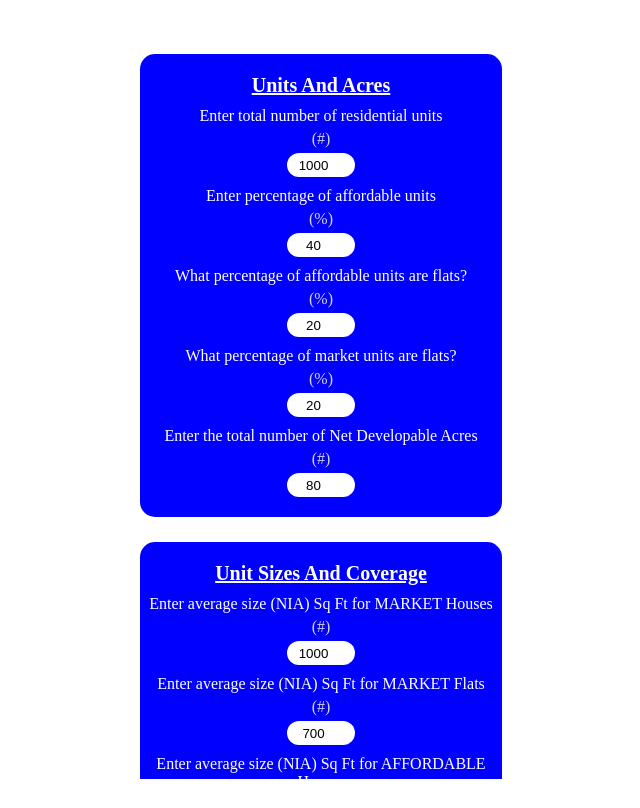
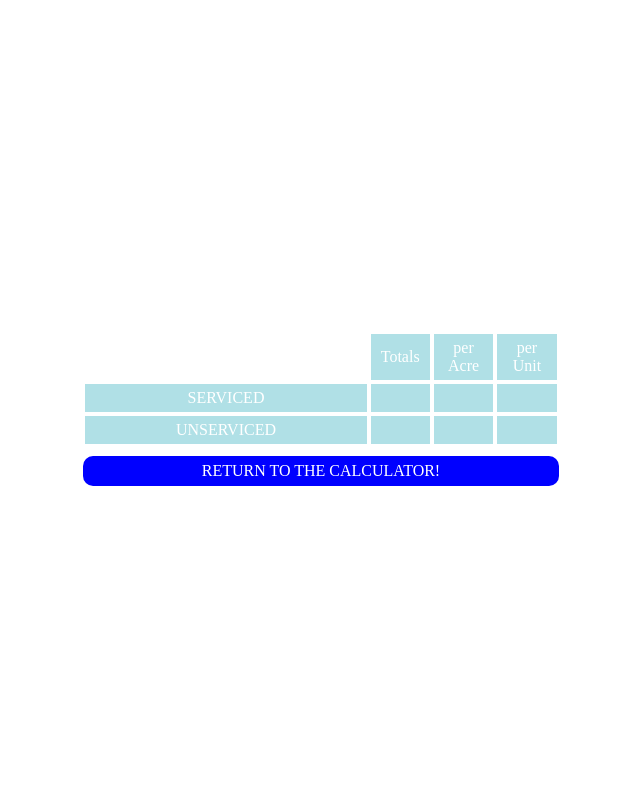
Before and after one commit to tb38r/land-value-calculator, a website: page src/index.html in a window 1280 px wide. Shown: the whole page, without its empty margins (319-959 px from the left). Drawn offline with Linux system fonts and the light colour scheme.

Commit message:
table done?

```diff
--- a/src/assets/index.css
+++ b/src/assets/index.css
@@ -39,7 +39,7 @@ input {
 }
 
 #myForm {
-  display: flex;
+  display: none;
   justify-content: center;
 }
 
@@ -96,12 +96,11 @@ input {
 }
 
 .result {
-  display: none;
+  display: flex;
   justify-content: center;
   position: fixed;
-  height: 200px;
+  height: 300px;
   width: 500px;
-  background-color: pink;
   border-radius: 20px;
 }
 
@@ -121,7 +120,7 @@ input {
 
 .table {
   display: grid;
-  grid-template-columns: 60% 1fr 1fr;
+  grid-template-columns: 60% 1fr 1fr 1fr;
   width: 99%;
   padding: 10px;
 }
@@ -135,11 +134,29 @@ padding: 5px;
 .back-button{
   background-color: blue;
   width: 99%;
-  height: 30px;
+  height:30px;
     display: flex;
   align-items: center;
   justify-content: center;
   cursor: pointer;
   border-radius: 10px;
+  text-transform:uppercase;
 
 }
+
+#empty-row{
+background: white;
+}
+
+#table-header{
+  display: flex;
+  justify-content: center;
+  align-items: center;
+}
+
+#table-row-title{
+  display: flex;
+  justify-content: center;
+  align-items: center;
+
+}
--- a/src/index.html
+++ b/src/index.html
@@ -235,7 +235,7 @@
               <input type="number" name="estimated planning costs" class="input-response" value=1000000  />
             </div>
           </div>
-          <button class="submit-button">SUBMIT</button>
+          <button class="submit-button">GET RESULTS!</button>
         </form>
 
 
@@ -245,17 +245,23 @@
         <div class="result">
           <div class="result-body">
             <div class="table">
-              <div>Row 1</div>
-              <div>1.00</div>
-              <div>Description</div>
+              <div id="empty-row" ></div>
+              <div id= "table-header">Totals</div>
+              <div>per Acre</div>
+              <div>per Unit</div>
 
-                <div>Row 2</div>
-              <div>2.00</div>
-              <div>1st Row</div>
 
-                <div>Row 3</div>
-              <div>3.00</div>
-              <div>2nd Row</div>
+              <div id="table-row-title">SERVICED</div>
+              <div id="serviced-total"></div>
+              <div id="serviced-acre"></div>
+              <div id= "serviced-unit"></div>
+
+
+                <div id="table-row-title">UNSERVICED</div>
+                <div id="unserviced-total"></div>
+                <div id="unserviced-acre"></div>
+                <div id= "unserviced-unit"></div>
+
 
              </div>
 
@@ -396,6 +402,25 @@ let totalUnservicedLandValCost = Math.ceil(totalUnserviced['Estimated Unserviced
 let totalUnservicedPerAcre = Math.ceil(totalUnservicedLandValCost/formResults['net developable acres'])
 let totalUnservicedPerUnit = Math.ceil(totalUnservicedLandValCost/formResults['total number of residential units'])
 
+const servicedTotal = document.querySelector("#serviced-total")
+const unservicedTotal = document.querySelector("#unserviced-total")
+const servicedAcre = document.querySelector("#serviced-acre")
+const unservicedAcre = document.querySelector("#unserviced-acre")
+const servicedUnit= document.querySelector("#serviced-unit")
+const unservicedUnit= document.querySelector("#unserviced-unit")
+
+
+
+
+
+servicedTotal.innerHTML = totalEstimatedServiceLandValuePostPurchasersCosts.toLocaleString('en', {useGrouping:true})
+unservicedTotal.innerHTML = totalUnservicedLandValCost.toLocaleString('en', {useGrouping:true})
+servicedAcre.innerHTML = totalServicePerAcre.toLocaleString('en', {useGrouping:true})
+unservicedAcre.innerHTML = totalUnservicedPerAcre.toLocaleString('en', {useGrouping:true})
+servicedUnit.innerHTML = totalServicePerUnit.toLocaleString('en', {useGrouping:true})
+unservicedUnit.innerHTML = totalUnservicedPerUnit.toLocaleString('en', {useGrouping:true})
+
+
 
     //top row
     console.log('totalEstimatedServiceLandValuePostPurchasersCosts',totalEstimatedServiceLandValuePostPurchasersCosts);
@@ -416,9 +441,8 @@ let totalUnservicedPerUnit = Math.ceil(totalUnservicedLandValCost/formResults['t
 
 <script>
 const goback = ()=>{
-  console.log('went back ');
   form.style.display = 'flex'
-        tableDiv.style.display = 'none'
+  tableDiv.style.display = 'none'
 }
 
 </script>
```
